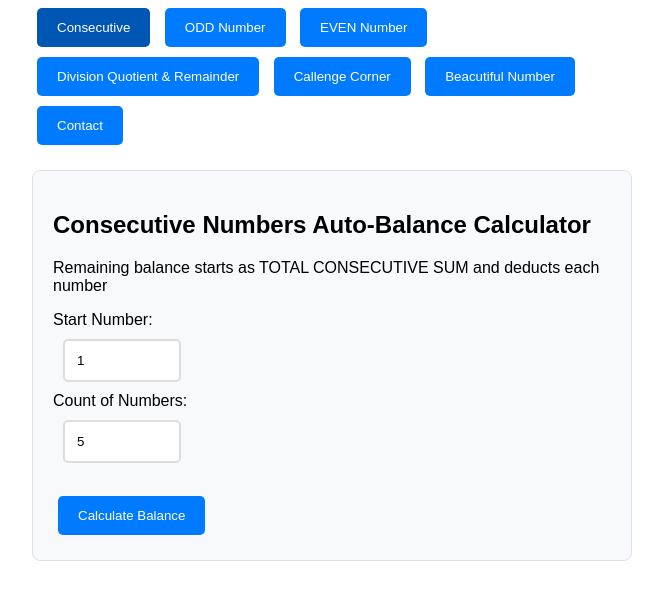
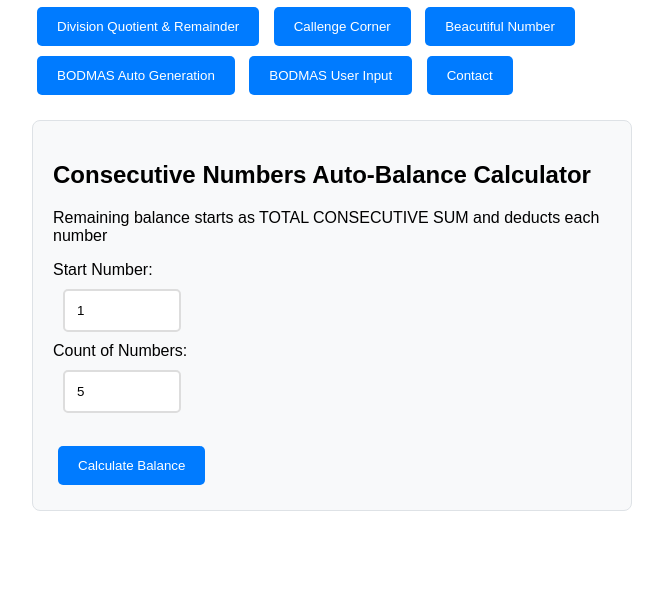
Before and after one commit to krishnavelusoft/AbacusSivakasi, a plain HTML site: page Index.html in a window 1280 px wide. Shown: the part 147-746 px from the top of the page, without its empty margins (308-971 px from the left). Drawn offline with Linux system fonts and the light colour scheme.

Commit message:
Update Index.html

```diff
--- a/Index.html
+++ b/Index.html
@@ -8,8 +8,8 @@
         body {
             font-family: Arial;
             max-width: 600px;
-            margin: 50px auto;
-            padding: 20px;
+            margin: 10px auto;
+            padding: 10px;
         }
 
         .buttons {
@@ -118,6 +118,8 @@
         <button onclick="showPage('DQR')">Division Quotient & Remainder</button>
         <button onclick="showPage('CC')">Callenge Corner</button>
         <button onclick="showPage('BN')">Beacutiful Number</button>
+        <button onclick="window.location.href='boamas.html'">BODMAS Auto Generation</button>
+        <button onclick="window.location.href='boamasUI.html'">BODMAS User Input</button>
         <button onclick="showPage('contact')">Contact</button>
     </div>
 
```
